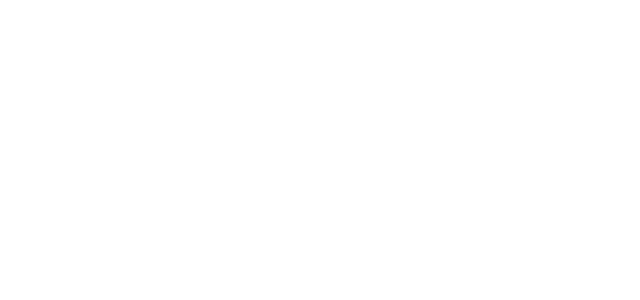
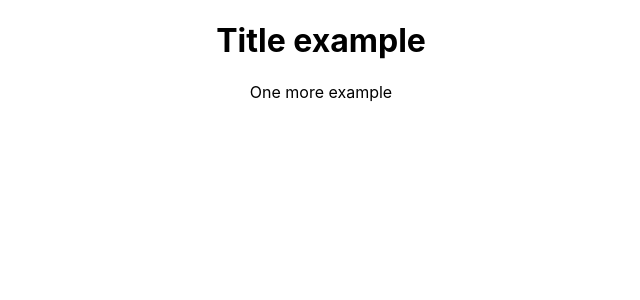
Before and after one commit to Matheus-Pombeiro/tolkien-universe, a React (Create React App) app: page / in a window 1280 px wide. Shown: the top 300 px of the page, without its empty margins (319-959 px from the left). Built offline with nearby package versions, Linux system fonts and the light colour scheme.

Commit message:
ADD: i18next translate framework

```diff
--- a/package.json
+++ b/package.json
@@ -6,8 +6,11 @@
     "@testing-library/jest-dom": "^5.17.0",
     "@testing-library/react": "^13.4.0",
     "@testing-library/user-event": "^13.5.0",
+    "i18next": "^23.10.0",
+    "i18next-browser-languagedetector": "^7.2.0",
     "react": "^18.2.0",
     "react-dom": "^18.2.0",
+    "react-i18next": "^14.1.0",
     "react-scripts": "5.0.1",
     "web-vitals": "^2.1.4"
   },
--- a/src/App.js
+++ b/src/App.js
@@ -1,9 +1,12 @@
 import './App.css';
+import { UseTranslation, useTranslation } from "react-i18next"
 
-function App() {
+const App = () => {
+  const { t } = useTranslation();
   return (
     <div className="App">
-
+      <h1>{t('Title example')}</h1>
+      <p>{t('One more example')}</p>
     </div>
   );
 }
--- /dev/null
+++ b/src/i18n/index.js
@@ -0,0 +1,21 @@
+import i18n from "i18next";
+import { initReactI18next } from "react-i18next";
+import EN from "./locales/en/en.json";
+import PT from "./locales/pt/pt.json";
+
+const resources = {
+    "en": EN,
+    "pt": PT
+}
+
+i18n
+    .use(initReactI18next)
+    .init({
+        resources,
+        lng: navigator.language,
+        interpolation: {
+            escapeValue: false
+        }
+    })
+
+export default i18n;
--- /dev/null
+++ b/src/i18n/locales/en/en.json
@@ -0,0 +1,6 @@
+{
+    "translation": {
+        "Title example": "Title example",
+        "One more example": "One more example"
+    }
+}
--- /dev/null
+++ b/src/i18n/locales/pt/pt.json
@@ -0,0 +1,6 @@
+{
+    "translation": {
+        "Title example": "Exemplo de título",
+       "One more example": "Mais um exemplo"
+    }
+}
--- a/src/index.js
+++ b/src/index.js
@@ -3,6 +3,7 @@
 import './index.css';
 import App from './App';
 import reportWebVitals from './reportWebVitals';
+import "./i18n"
 
 const root = ReactDOM.createRoot(document.getElementById('root'));
 root.render(
```
Also changed, not shown: 1 other file (tests, documents, lock files or other folders).
